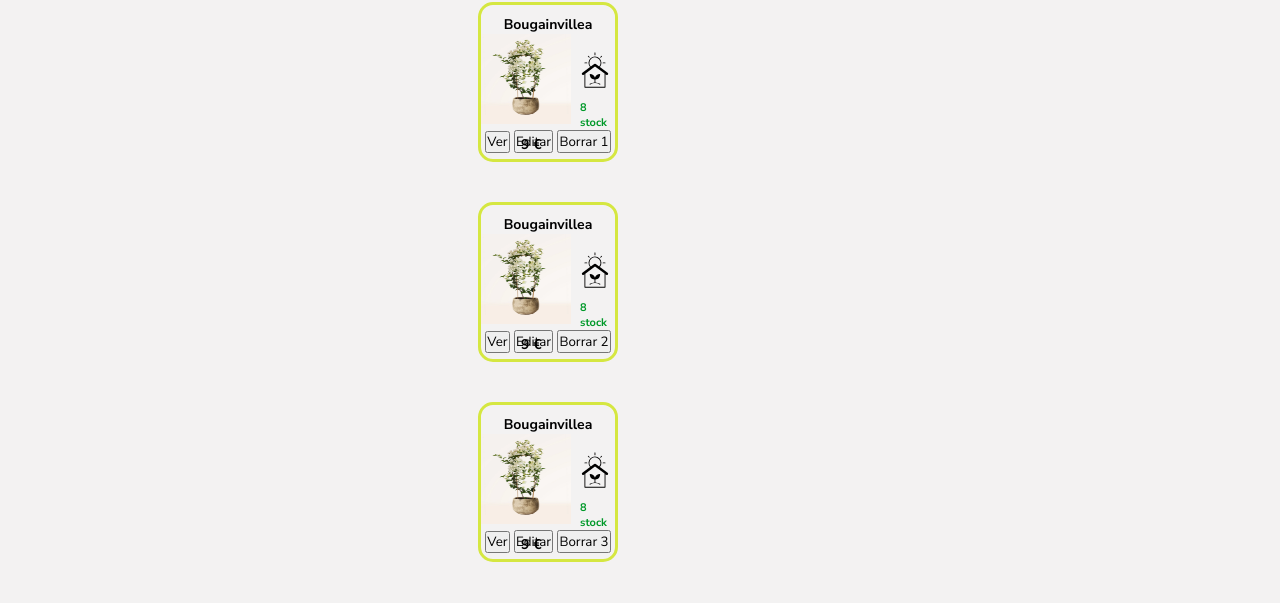
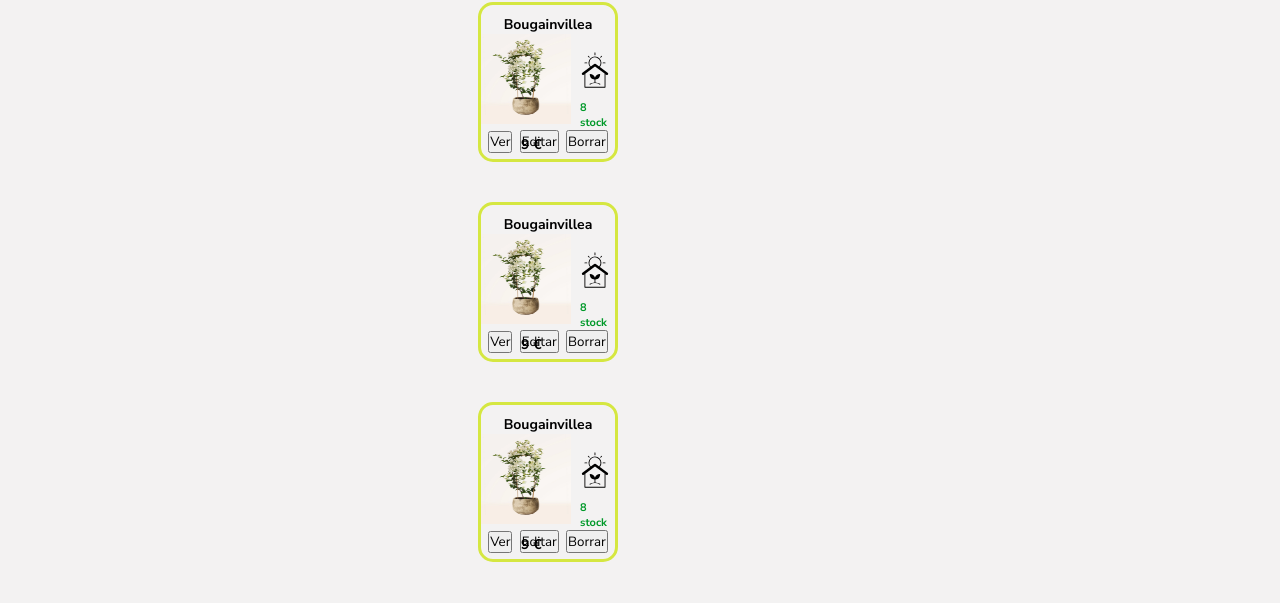
Before and after one commit to paolo-mad/SelvaUrbana-Paolo, a React (Vite) app: page / in a window 1280 px wide. Shown: the part 181-784 px from the top of the page. Built offline with nearby package versions, Linux system fonts and the light colour scheme; data requests are answered from the project's data file.

Commit message:
Modifiy text Delete Button

```diff
--- a/src/components/Plant.jsx
+++ b/src/components/Plant.jsx
@@ -40,7 +40,7 @@ const Plant = ({plants}) => {
                         <button className='actionBtn'>Ver</button>
                         </Link>
                         <button className='actionBtn'>Editar</button>
-                        <button className='actionBtn' onClick={() => handleDelete(plant.id)}>Borrar {plant.id}</button>
+                        <button className='actionBtn' onClick={() => handleDelete(plant.id)}>Borrar</button>
                     </div>
 
                     <img src={plant.type} alt="" className='interiorPlant'/>
```
